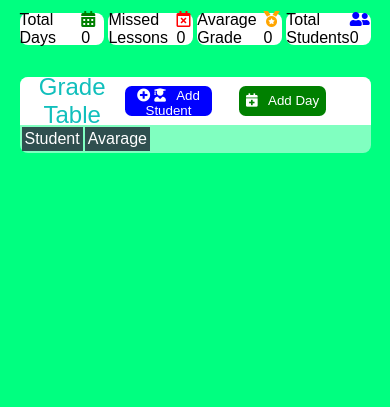
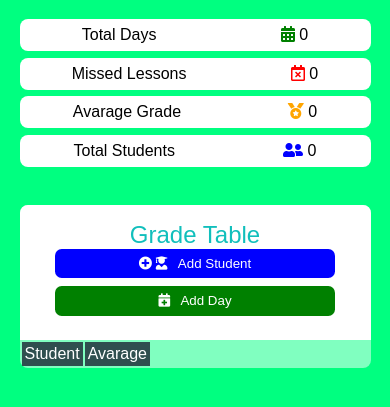
Before and after one commit to gzoidze/student-managment-system, a website with bundled scripts: page index.html in a window 390 px wide. Shown: the part 47-454 px from the top of the page. Built offline with nearby package versions, Linux system fonts and the light colour scheme.

Commit message:
added responsive

```diff
--- a/assets/style/style.css
+++ b/assets/style/style.css
@@ -44,9 +44,9 @@ header h1 {
   height: 2em;
 }
 
-.general-statistic .wrapper div {
+/* .general-statistic .wrapper div {
   display: inline-block;
-}
+} */
 
 .fa-calendar-alt {
   color: green;
@@ -100,7 +100,7 @@ table caption .nav {
 }
 
 table caption .nav button {
-  width: 12em;
+  width: 10rem;
   height: 2.2em;
   border-radius: 0.5em;
   border: 1px solid transparent;
@@ -251,3 +251,48 @@ table td {
     transform: translateY(0);
   }
 }
+
+@media (max-width: 768px) {
+  .general-statistic {
+    justify-content: space-evenly;
+    height: 5rem;
+  }
+  .general-statistic .wrapper {
+    width: 45%;
+  }
+  table caption {
+    flex-direction: column;
+    height: auto;
+    padding: 1rem 0;
+  }
+  table caption .table-title {
+    width: 100%;
+  }
+
+  table caption .nav {
+    flex-wrap: wrap;
+    width: 100%;
+    justify-content: space-evenly;
+  }
+
+  table caption .nav button {
+    width: 45%;
+    margin-right: 0;
+    margin-bottom: 0.5rem;
+  }
+}
+
+@media (max-width: 480px) {
+  .general-statistic {
+    justify-content: space-evenly;
+    flex-direction: column;
+    height: 10rem;
+  }
+  .general-statistic .wrapper {
+    width: 100%;
+  }
+
+  table caption .nav button {
+    width: 80%;
+  }
+}
--- a/index.html
+++ b/index.html
@@ -47,7 +47,6 @@
     </header>
     <main>
       <div id="backdrop"></div>
-      <div id="grade-backdrop"></div>
       <div class="add-student modal" id="add-student-modal">
         <div class="modal__content">
           <label for="student-name">Enter Student Name</label>
```
